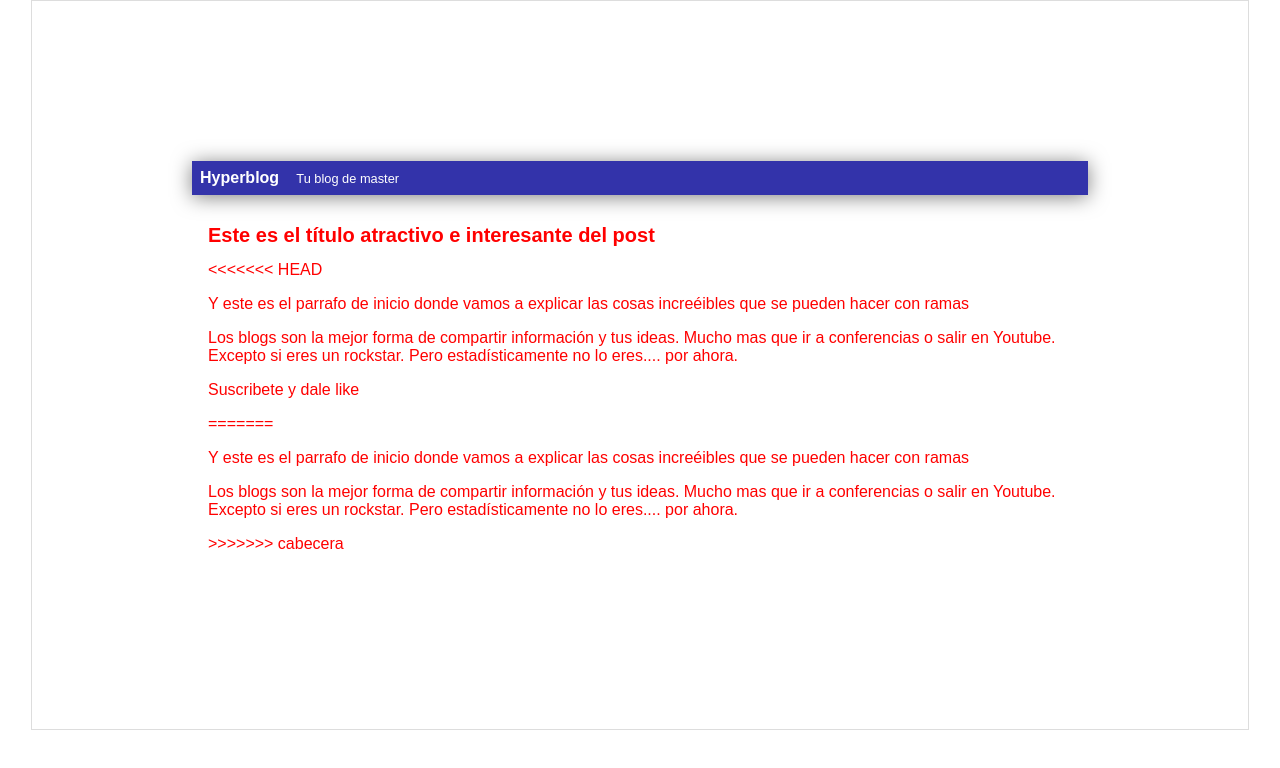
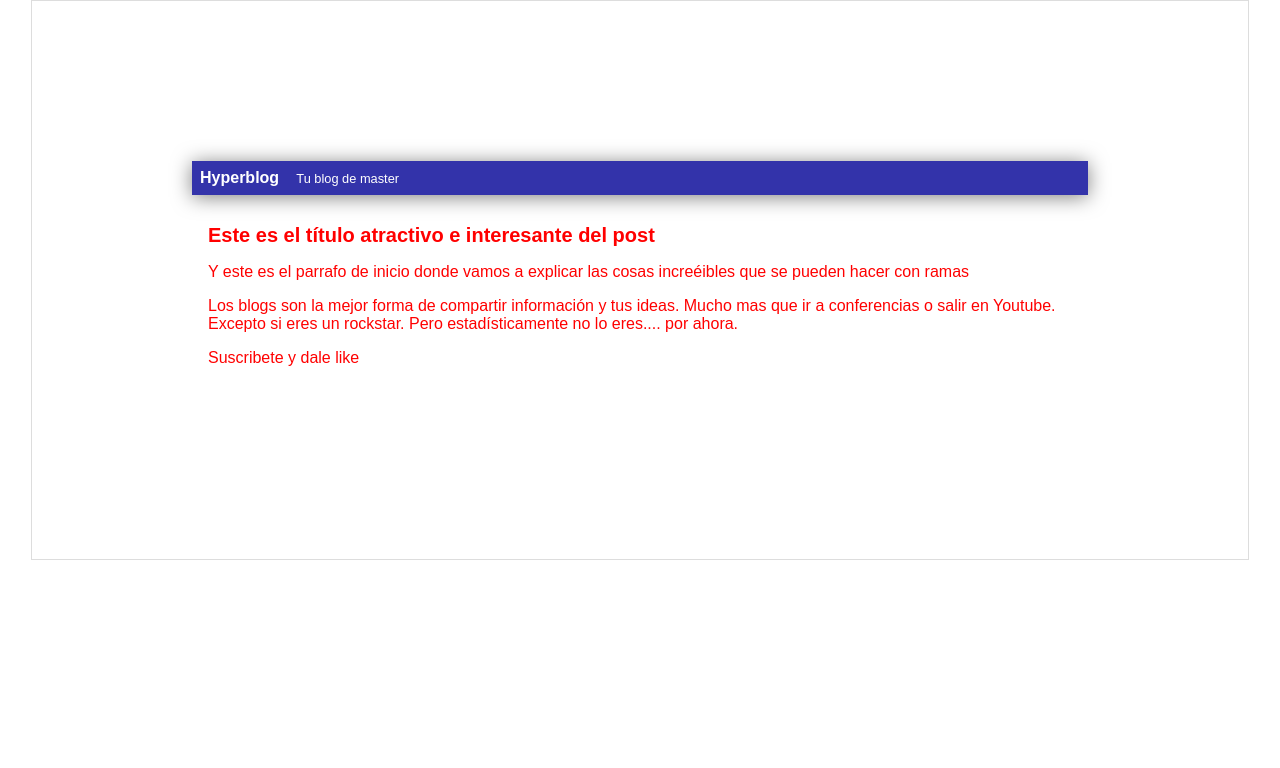
Before and after one commit to LuasDB/hyperblog, a plain HTML site: page index.html in a window 1280 px wide. Drawn offline with Linux system fonts and the light colour scheme.

Commit message:
Se arreglo 2do conflicto por que no se guardo

```diff
--- a/index.html
+++ b/index.html
@@ -13,18 +13,10 @@
         </div>
         <div id="post">
             <h1>Este es el título atractivo e interesante del post</h1>
-<<<<<<< HEAD
             <p>Y este es el parrafo de inicio donde vamos a explicar las cosas increéibles que se pueden hacer con ramas</p>
             <p>Los blogs son la mejor forma de compartir información y tus ideas. Mucho mas que ir a conferencias o salir en
                 Youtube. Excepto si eres un rockstar. Pero estadísticamente no lo eres.... por ahora.</p>
             <p>Suscribete y dale like</p>
-=======
-            <p>Y este es el parrafo de inicio donde vamos a explicar las cosas increéibles que se pueden hacer con ramas
-            </p>
-            <p>Los blogs son la mejor forma de compartir información y tus ideas. Mucho mas que ir a conferencias o
-                salir en
-                Youtube. Excepto si eres un rockstar. Pero estadísticamente no lo eres.... por ahora.</p>
->>>>>>> cabecera
         </div>
     </div>
 </body>
```
